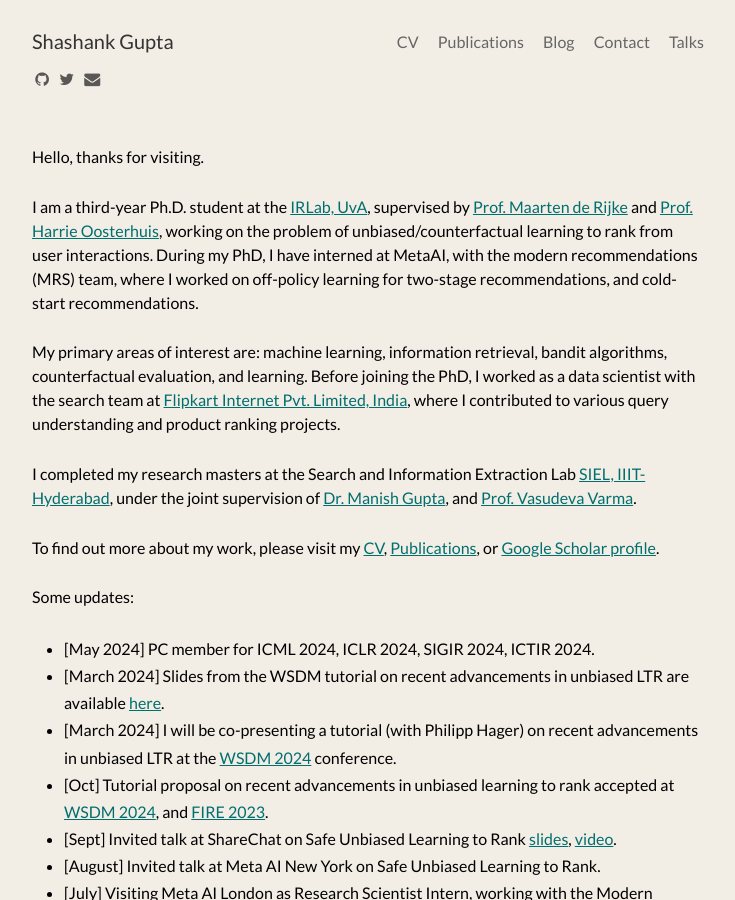
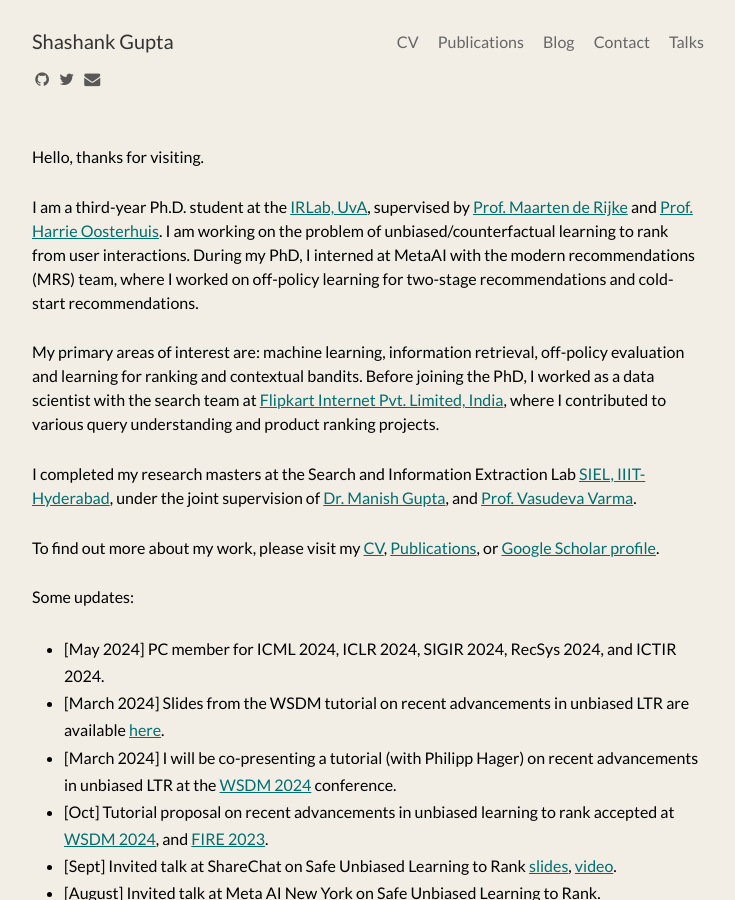
Before and after one commit to shashankg7/shashankg7.github.io, a Jekyll site: the page built from index.md, in a window 1280 px wide and 900 px high. Shown: the whole window, without its empty margins (272-1007 px from the left). Built offline with Jekyll 4.4.1, drawn with Linux system fonts in a browser that asks for light colours; nearby versions of some CDN libraries.

Commit message:
Update index.md

```diff
--- a/index.md
+++ b/index.md
@@ -5,9 +5,9 @@
 
 Hello, thanks for visiting.
 
-I am a third-year Ph.D. student at the [IRLab, UvA](http://irlab.science.uva.nl), supervised by [Prof. Maarten de Rijke](https://staff.fnwi.uva.nl/m.derijke/) and [Prof. Harrie Oosterhuis](https://harrieo.github.io/), working on the problem of unbiased/counterfactual learning to rank from user interactions. During my PhD, I have interned at MetaAI, with the modern recommendations (MRS) team, where I worked on off-policy learning for two-stage recommendations, and cold-start recommendations.
+I am a third-year Ph.D. student at the [IRLab, UvA](http://irlab.science.uva.nl), supervised by [Prof. Maarten de Rijke](https://staff.fnwi.uva.nl/m.derijke/) and [Prof. Harrie Oosterhuis](https://harrieo.github.io/). I am working on the problem of unbiased/counterfactual learning to rank from user interactions. During my PhD, I interned at MetaAI with the modern recommendations (MRS) team, where I worked on off-policy learning for two-stage recommendations and cold-start recommendations.
 
-My primary areas of interest are: machine learning, information retrieval, bandit algorithms, counterfactual evaluation, and learning. Before joining the PhD, I worked as a data scientist with the search team at [Flipkart Internet Pvt. Limited, India](https://tech.flipkart.com/data-science/home), where I contributed to various query understanding and product ranking projects.
+My primary areas of interest are: machine learning, information retrieval, off-policy evaluation and learning for ranking and contextual bandits. Before joining the PhD, I worked as a data scientist with the search team at [Flipkart Internet Pvt. Limited, India](https://tech.flipkart.com/data-science/home), where I contributed to various query understanding and product ranking projects.
 
 I completed my research masters at the Search and Information Extraction Lab [SIEL, IIIT-Hyderabad](search.iiit.ac.in), under the joint supervision of [Dr. Manish Gupta](https://www.microsoft.com/en-us/research/people/gmanish/?from=http%3A%2F%2Fresearch.microsoft.com%2Fen-us%2Fpeople%2Fgmanish%2F#), and [Prof. Vasudeva Varma](https://faculty.iiit.ac.in/~vv/Home.html).
 
@@ -15,7 +15,7 @@
 
 Some updates:
 
-* [May 2024] PC member for ICML 2024, ICLR 2024, SIGIR 2024, ICTIR 2024.
+* [May 2024] PC member for ICML 2024, ICLR 2024, SIGIR 2024, RecSys 2024, and ICTIR 2024.
 * [March 2024] Slides from the WSDM tutorial on recent advancements in unbiased LTR are available [here](https://sites.google.com/view/wsdm-2024-tutorial-ultr/).
 * [March 2024] I will be co-presenting a tutorial (with Philipp Hager) on recent advancements in unbiased LTR at the [WSDM 2024](https://sites.google.com/view/wsdm-2024-tutorial-ultr/) conference.
 * [Oct] Tutorial proposal on recent advancements in unbiased learning to rank accepted at [WSDM 2024](https://www.wsdm-conference.org/2024/tutorials/), and [FIRE 2023](https://sites.google.com/view/fire-2023-ultr-tutorial/home).
```
